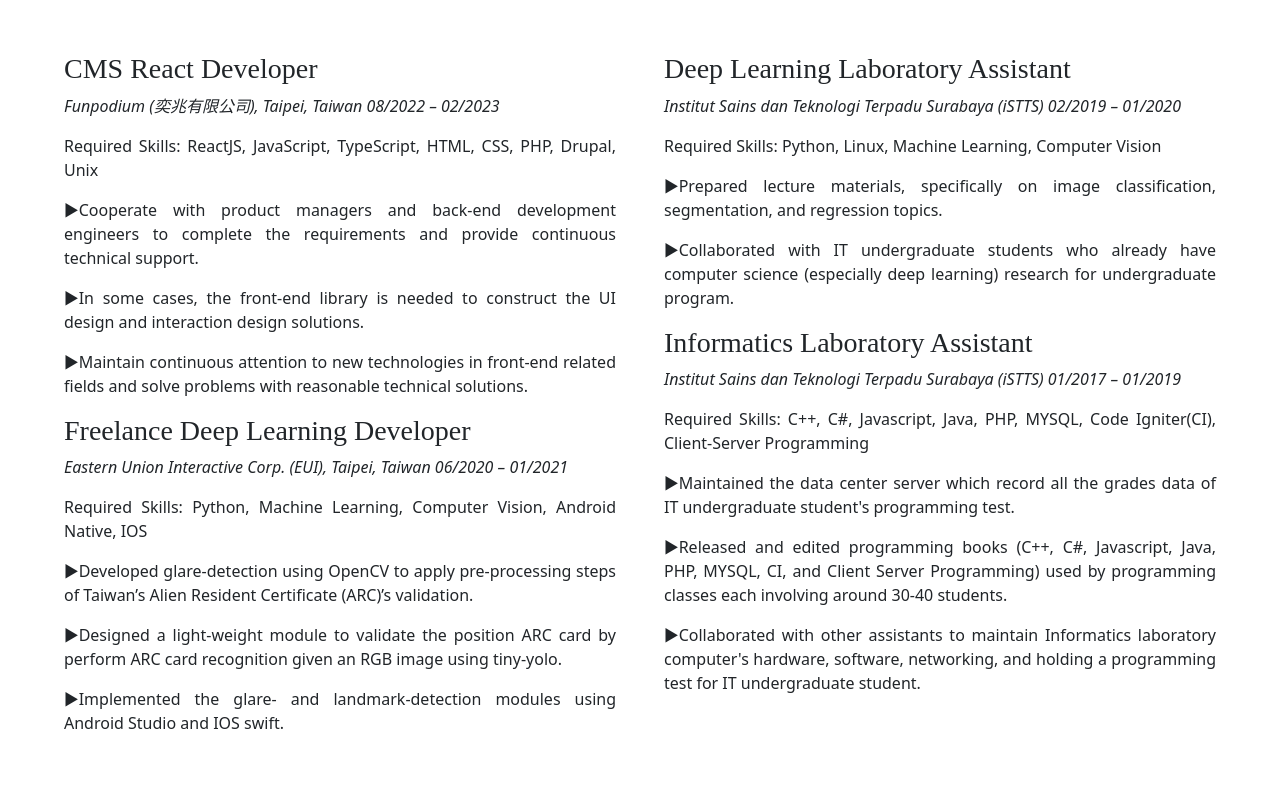
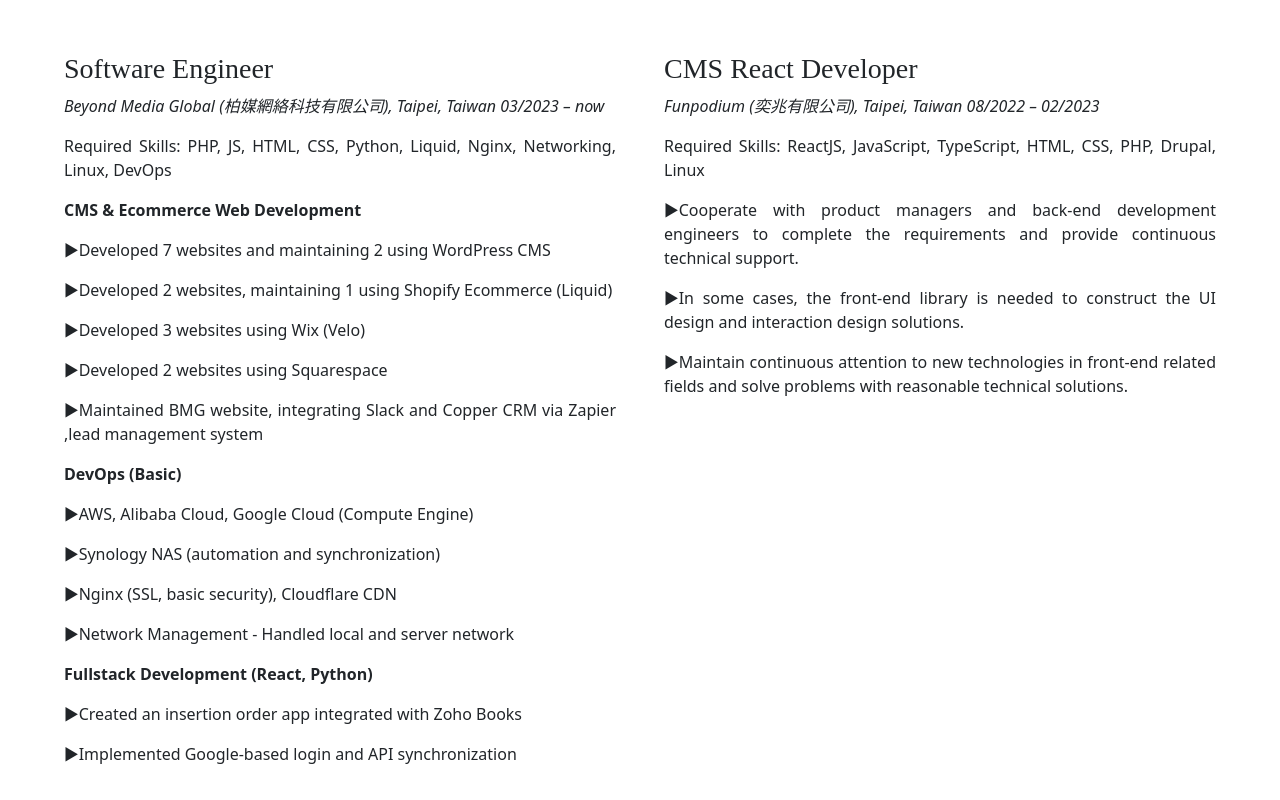
Before and after one commit to richardsugiarto/richard-sugiarto, a React (Create React App) app: page / in a window 1280 px wide. Shown: the part 2560-3360 px from the top of the page. Built offline with nearby package versions, Linux system fonts and the light colour scheme.

Commit message:
updating experience, skill label, and copyright year

```diff
--- a/src/pages/Contact.js
+++ b/src/pages/Contact.js
@@ -20,29 +20,29 @@
                     Contact
                 </h2>
                 <div style={{ border: '1px solid #e73131', width: '15%', margin: '0 auto' }}></div>
-                <div className="Footer" style={{ marginTop:'10vh',color:'white' }}>
-                    <Container maxWidth="xxl" style={{backgroundColor:'rgba(0, 0, 0, 0.8)',padding:'0'}}>
+                <div className="Footer" style={{ marginTop: '10vh', color: 'white' }}>
+                    <Container maxWidth="xxl" style={{ backgroundColor: 'rgba(0, 0, 0, 0.8)', padding: '0' }}>
                         <Grid container spacing={6} >
                             <Grid item md={4} xs={12}>
-                                <h6 style={{fontWeight:'bold',marginBottom:'2em',textTransform:'uppercase'}}>Language</h6>
+                                <h6 style={{ fontWeight: 'bold', marginBottom: '2em', textTransform: 'uppercase' }}>Language</h6>
                                 <p>Indonesian</p>
                                 <p>English</p>
                                 <p>Chinese</p>
                             </Grid>
                             <Grid item md={4} xs={12}>
-                                <h6 style={{fontWeight:'bold',marginBottom:'2em',textTransform:'uppercase'}}>Powered with</h6>
+                                <h6 style={{ fontWeight: 'bold', marginBottom: '2em', textTransform: 'uppercase' }}>Powered with</h6>
                                 <p>ReactJS</p>
                                 <p>CSS</p>
                                 <p>Bootstrap</p>
                                 <p>MUI</p>
                             </Grid>
                             <Grid item md={4} xs={12}>
-                                <h6 style={{fontWeight:'bold',marginBottom:'2em',textTransform:'uppercase'}}>Contact</h6>
-                                <a href="mailto:rich.sugiarto@gmail.com" style={{textDecoration:'none',color:'inherit'}}><p><EmailIcon/> rich.sugiarto@gmail.com</p></a>
-                                <a href="https://www.linkedin.com/in/richard-sugiarto-32b677132/" style={{textDecoration:'none',color:'inherit'}}><p><LinkedInIcon/> linkedin.com/in/richard-sugiarto-32b677132</p></a>
+                                <h6 style={{ fontWeight: 'bold', marginBottom: '2em', textTransform: 'uppercase' }}>Contact</h6>
+                                <a href="mailto:rich.sugiarto@gmail.com" style={{ textDecoration: 'none', color: 'inherit' }}><p><EmailIcon /> rich.sugiarto@gmail.com</p></a>
+                                <a href="https://www.linkedin.com/in/richard-sugiarto-32b677132/" style={{ textDecoration: 'none', color: 'inherit' }}><p><LinkedInIcon /> linkedin.com/in/richard-sugiarto-32b677132</p></a>
                             </Grid>
-                            <Grid item md={12} xs={12} style={{marginBottom:'1vh',backgroundColor:'rgba(0, 0, 0, 0.9)',paddingTop:'10px',paddingBottom:'10px'}}>
-                                © 2023 Copyright: Richard Sugiarto
+                            <Grid item md={12} xs={12} style={{ marginBottom: '1vh', backgroundColor: 'rgba(0, 0, 0, 0.9)', paddingTop: '10px', paddingBottom: '10px' }}>
+                                © 2024 Copyright: Richard Sugiarto
                             </Grid>
                         </Grid>
                     </Container>
--- a/src/pages/Resume.js
+++ b/src/pages/Resume.js
@@ -22,23 +22,32 @@
                     <Grid container style={{ paddingTop: '10vh' }} spacing={6}>
                         <Grid item md={6} xs={12}>
                             <span style={{ textAlign: 'justify' }}>
-                                <h3>CMS React Developer</h3>
-                                <p style={{ fontStyle: 'italic' }}>Funpodium (奕兆有限公司), Taipei, Taiwan 08/2022 – 02/2023</p>
-                                <p>Required Skills: ReactJS, JavaScript, TypeScript, HTML, CSS, PHP, Drupal, Unix</p>
-                                <p>
-                                    ►Cooperate with product managers and back-end development engineers to complete the requirements and
-                                    provide continuous technical support.
+                                <h3>Software Engineer</h3>
+                                <p style={{ fontStyle: 'italic' }}>
+                                    Beyond Media Global (柏媒網絡科技有限公司), Taipei, Taiwan 03/2023 – now
                                 </p>
-                                <p>
-                                    ►In some cases, the front-end library is needed to construct the UI design and interaction design
-                                    solutions.
-                                </p>
-                                <p>
-                                    ►Maintain continuous attention to new technologies in front-end related fields and solve problems with
-                                    reasonable technical solutions.
-                                </p>
+                                <p>Required Skills: PHP, JS, HTML, CSS, Python, Liquid, Nginx, Networking, Linux, DevOps</p>
+
+                                <p><strong> CMS & Ecommerce Web Development </strong></p>
+                                <p>►Developed 7 websites and maintaining 2 using WordPress CMS</p>
+                                <p>►Developed 2 websites, maintaining 1 using Shopify Ecommerce (Liquid)</p>
+                                <p>►Developed 3 websites using Wix (Velo)</p>
+                                <p>►Developed 2 websites using Squarespace</p>
+                                <p>►Maintained BMG website, integrating Slack and Copper CRM via Zapier ,lead management system</p>
+
+                                <p><strong>DevOps (Basic)</strong></p>
+                                <p>►AWS, Alibaba Cloud, Google Cloud (Compute Engine)</p>
+                                <p>►Synology NAS (automation and synchronization)</p>
+                                <p>►Nginx (SSL, basic security), Cloudflare CDN</p>
+                                <p>►Network Management - Handled local and server network</p>
+
+                                <p><strong>Fullstack Development (React, Python)</strong></p>
+                                <p>►Created an insertion order app integrated with Zoho Books</p>
+                                <p>►Implemented Google-based login and API synchronization</p>
+
                             </span>
-                            <span style={{ textAlign: 'justify' }}>
+
+                            <span style={{ textAlign: 'justify', display: 'none' }}>
                                 <h3>Freelance Deep Learning Developer</h3>
                                 <p style={{ fontStyle: 'italic' }}>
                                     Eastern Union Interactive Corp. (EUI), Taipei, Taiwan 06/2020 – 01/2021
@@ -57,6 +66,24 @@
                         </Grid>
                         <Grid item md={6} xs={12}>
                             <span style={{ textAlign: 'justify' }}>
+                                <h3>CMS React Developer</h3>
+                                <p style={{ fontStyle: 'italic' }}>Funpodium (奕兆有限公司), Taipei, Taiwan 08/2022 – 02/2023</p>
+                                <p>Required Skills: ReactJS, JavaScript, TypeScript, HTML, CSS, PHP, Drupal, Linux</p>
+                                <p>
+                                    ►Cooperate with product managers and back-end development engineers to complete the requirements and
+                                    provide continuous technical support.
+                                </p>
+                                <p>
+                                    ►In some cases, the front-end library is needed to construct the UI design and interaction design
+                                    solutions.
+                                </p>
+                                <p>
+                                    ►Maintain continuous attention to new technologies in front-end related fields and solve problems with
+                                    reasonable technical solutions.
+                                </p>
+                            </span>
+
+                            <span style={{ textAlign: 'justify', display: 'none' }}>
                                 <h3>Deep Learning Laboratory Assistant</h3>
                                 <p style={{ fontStyle: 'italic' }}>
                                     Institut Sains dan Teknologi Terpadu Surabaya (iSTTS) 02/2019 – 01/2020
@@ -71,7 +98,7 @@
                                 </p>
                             </span>
 
-                            <span style={{ textAlign: 'justify' }}>
+                            <span style={{ textAlign: 'justify', display: 'none' }}>
                                 <h3>Informatics Laboratory Assistant</h3>
                                 <p style={{ fontStyle: 'italic' }}>
                                     Institut Sains dan Teknologi Terpadu Surabaya (iSTTS) 01/2017 – 01/2019
--- a/src/pages/Skills.js
+++ b/src/pages/Skills.js
@@ -1,6 +1,6 @@
 import React from 'react';
 import './css/Skills.css';
-import { Container,Grid } from '@mui/material';
+import { Container, Grid } from '@mui/material';
 
 function Skills() {
     const Language = [
@@ -21,7 +21,7 @@
         { label: 'TypeScript', percentage: '55%' },
         { label: 'PHP', percentage: '55%' },
         { label: 'NodeJS Express', percentage: '75%' },
-        { label: 'AWS (VPS)', percentage: '50%' },
+        { label: 'AWS (ECS)', percentage: '50%' },
         { label: 'Google Cloud (VPS)', percentage: '50%' },
     ];
     return (
```
Also changed, not shown: 2 other files (tests, documents, lock files or other folders).
